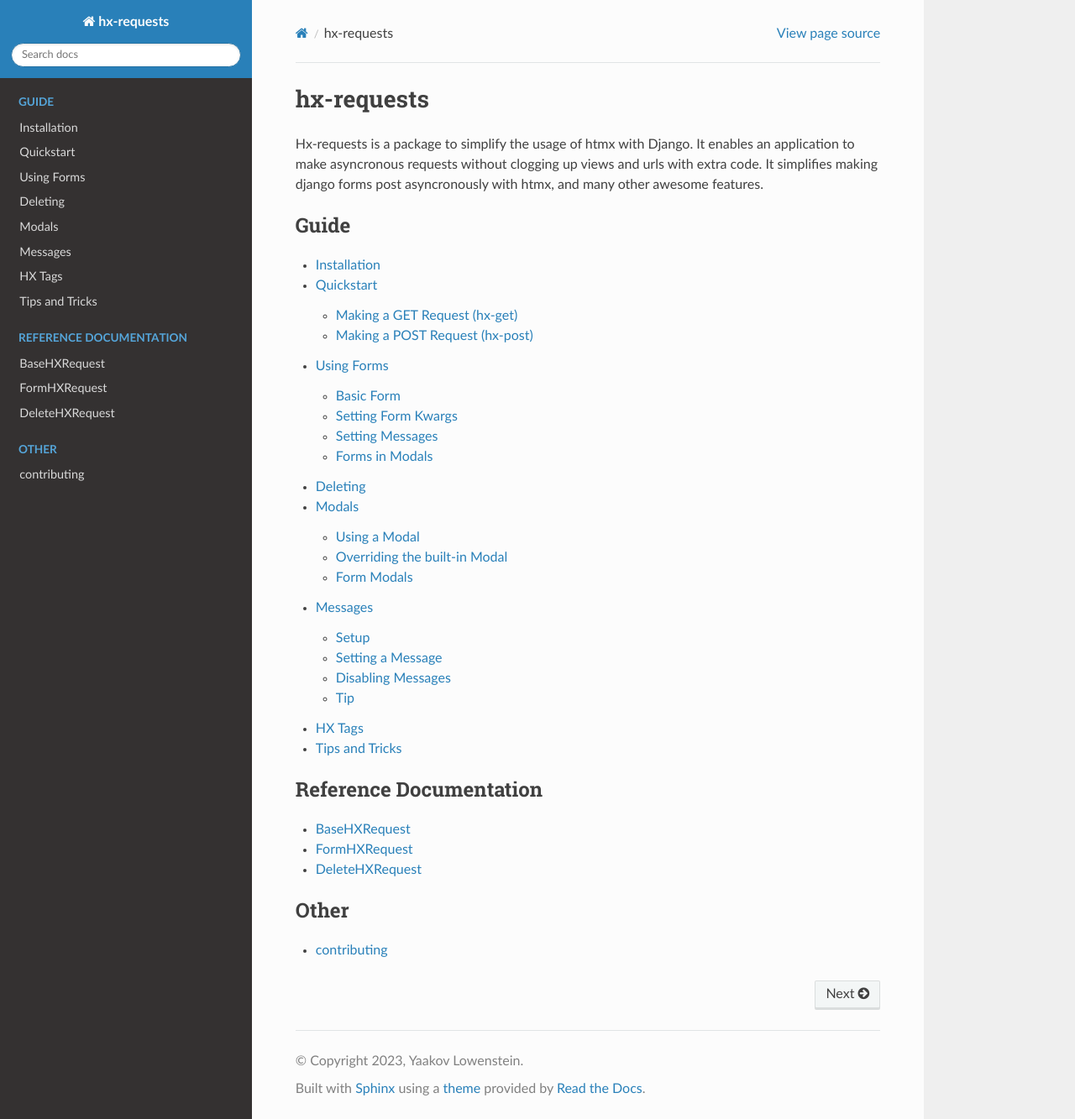
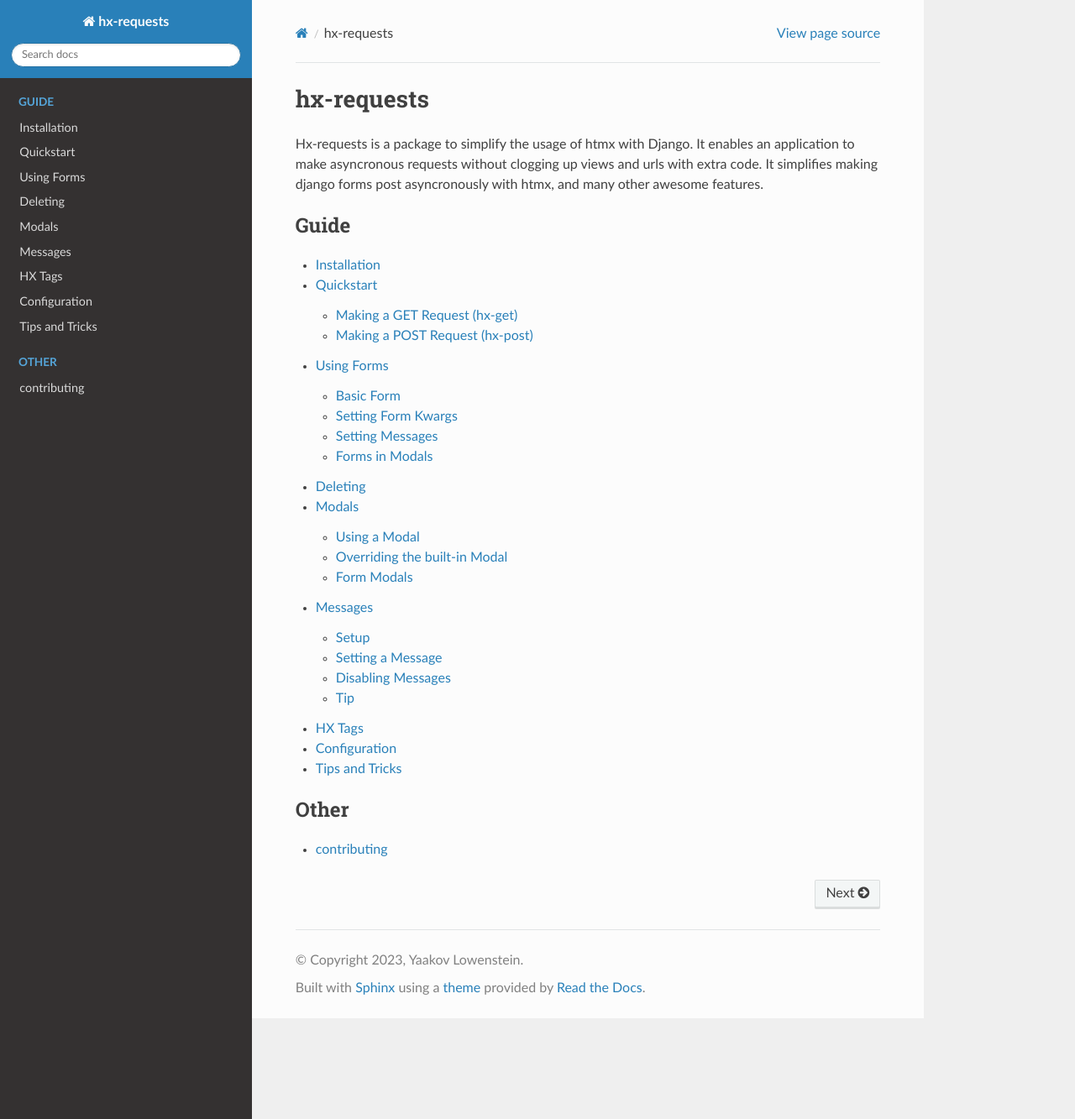
Before and after one commit to yaakovLowenstein/hx-requests, a Sphinx documentation site: the page built from docs/index.rst, in a window 1280 px wide and 1333 px high. Shown: the whole window at 84% size. Built offline with Sphinx 7.4.7 and the Read the Docs theme 2.0.0, drawn with Linux system fonts in a browser that asks for light colours; pages that are not in the unit, such as notebooks, are missing from menus.

Commit message:
Docs (#5)
* docs: Remove reference docs to replace it with autdocapi

* docs: Override module template for autodocapi

* docs: Change settings to config

* docs: Docstring HXModal and HXFormModal

```diff
--- /dev/null
+++ b/docs/_templates/python/module.rst
@@ -0,0 +1,116 @@
+{% if not obj.display %}
+:orphan:
+
+{% endif %}
+
+:py:mod:`{{ obj.name[12:] }}`
+=========={{ "=" * obj.name|length }}
+
+
+{% if obj.docstring %}
+.. autoapi-nested-parse::
+
+   {{ obj.docstring|indent(3) }}
+
+{% endif %}
+
+{% block subpackages %}
+{% set visible_subpackages = obj.subpackages|selectattr("display")|list %}
+{% if visible_subpackages %}
+Subpackages
+-----------
+.. toctree::
+   :titlesonly:
+   :maxdepth: 3
+
+{% for subpackage in visible_subpackages %}
+   {{ subpackage.short_name }}/index.rst
+{% endfor %}
+
+
+{% endif %}
+{% endblock %}
+{% block submodules %}
+{% set visible_submodules = obj.submodules|selectattr("display")|list %}
+{% if visible_submodules %}
+Submodules
+----------
+.. toctree::
+   :titlesonly:
+   :maxdepth: 1
+
+{% for submodule in visible_submodules %}
+   {{ submodule.short_name }}/index.rst
+{% endfor %}
+
+
+{% endif %}
+{% endblock %}
+{% block content %}
+{% if obj.all is not none %}
+{% set visible_children = obj.children|selectattr("short_name", "in", obj.all)|list %}
+{% elif obj.type is equalto("package") %}
+{% set visible_children = obj.children|selectattr("display")|list %}
+{% else %}
+{% set visible_children = obj.children|selectattr("display")|rejectattr("imported")|list %}
+{% endif %}
+{% if visible_children %}
+
+
+{% set visible_classes = visible_children|selectattr("type", "equalto", "class")|list %}
+{% set visible_functions = visible_children|selectattr("type", "equalto", "function")|list %}
+{% set visible_attributes = visible_children|selectattr("type", "equalto", "data")|list %}
+{% if "show-module-summary" in autoapi_options and (visible_classes or visible_functions) %}
+{% block classes scoped %}
+{% if visible_classes %}
+
+
+.. autoapisummary::
+
+{% for klass in visible_classes %}
+   {{ klass.id }}
+{% endfor %}
+
+
+{% endif %}
+{% endblock %}
+
+{% block functions scoped %}
+{% if visible_functions %}
+Functions
+~~~~~~~~~
+
+.. autoapisummary::
+
+{% for function in visible_functions %}
+   {{ function.id }}
+{% endfor %}
+
+
+{% endif %}
+{% endblock %}
+
+{% block attributes scoped %}
+{% if visible_attributes %}
+Attributes
+~~~~~~~~~~
+
+.. autoapisummary::
+
+{% for attribute in visible_attributes %}
+   {{ attribute.id }}
+{% endfor %}
+
+
+{% endif %}
+{% endblock %}
+{% endif %}
+{% for obj_item in visible_children %}
+
+:py:mod:`{{ obj_item.name }}`
+----------{{ "-" * obj_item.name|length }}
+
+{{ obj_item.render()|indent(0) }}
+{% endfor %}
+{% endif %}
+{% endblock %}
--- a/docs/conf.py
+++ b/docs/conf.py
@@ -6,12 +6,6 @@
 # -- Project information -----------------------------------------------------
 # https://www.sphinx-doc.org/en/master/usage/configuration.html#project-information
 
-import os
-import sys
-
-# sys.path.insert(0, os.path.abspath("."))
-# sys.path.insert(0, os.path.abspath("../"))
-# sys.path.insert(0, os.path.abspath("../hx_requests/"))
 
 project = "hx-requests"
 copyright = "2023, Yaakov Lowenstein"
@@ -35,7 +29,6 @@ html_theme = "sphinx_rtd_theme"
 html_static_path = ["_static"]
 
 autoapi_dirs = ["../hx_requests"]
-# autoapi_root = "reference/"
-# autoapi_add_toctree_entry = False
-# autoapi_keep_files = True
-# autoapi_generate_api_docs = False
+autoapi_add_toctree_entry = False
+autoapi_options = ["members", "show-module-summary"]
+autoapi_template_dir = "_templates/"
--- /dev/null
+++ b/docs/guide/config.rst
@@ -0,0 +1,2 @@
+Configuration
+=============
--- a/docs/index.rst
+++ b/docs/index.rst
@@ -31,9 +32,6 @@ with htmx, and many other awesome features.
    :caption: Reference Documentation
 
    autoapi/hx_requests/hx_requests/index
-   reference/BaseHXRequest
-   reference/FormHXRequest
-   reference/DeleteHXRequest
 
 
 
--- a/docs/reference/BaseHXRequest.rst
+++ /dev/null
@@ -1,5 +0,0 @@
-BaseHXRequest
-=============
-
-.. autoclass:: hx_requests.hx_requests.BaseHXRequest
-    :members:
--- a/docs/reference/DeleteHXRequest.rst
+++ /dev/null
@@ -1,5 +0,0 @@
-DeleteHXRequest
-===============
-
-.. autoclass:: hx_requests.hx_requests.DeleteHXRequest
-    :members:
--- a/docs/reference/FormHXRequest.rst
+++ /dev/null
@@ -1,5 +0,0 @@
-FormHXRequest
-=============
-
-.. autoclass:: hx_requests.hx_requests.FormHXRequest
-    :members:
--- a/docs/reference/HXFormModal.rst
+++ /dev/null
@@ -1,2 +0,0 @@
-HXFormModal
-===========
--- a/docs/reference/HXModal.rst
+++ /dev/null
@@ -1,2 +0,0 @@
-HXModal
-=======
--- a/docs/reference/settings.rst
+++ /dev/null
@@ -1,2 +0,0 @@
-Settings
-========
```
Also changed, not shown: other parts of docs/index.rst (+1 -0 lines), 1 other file.
